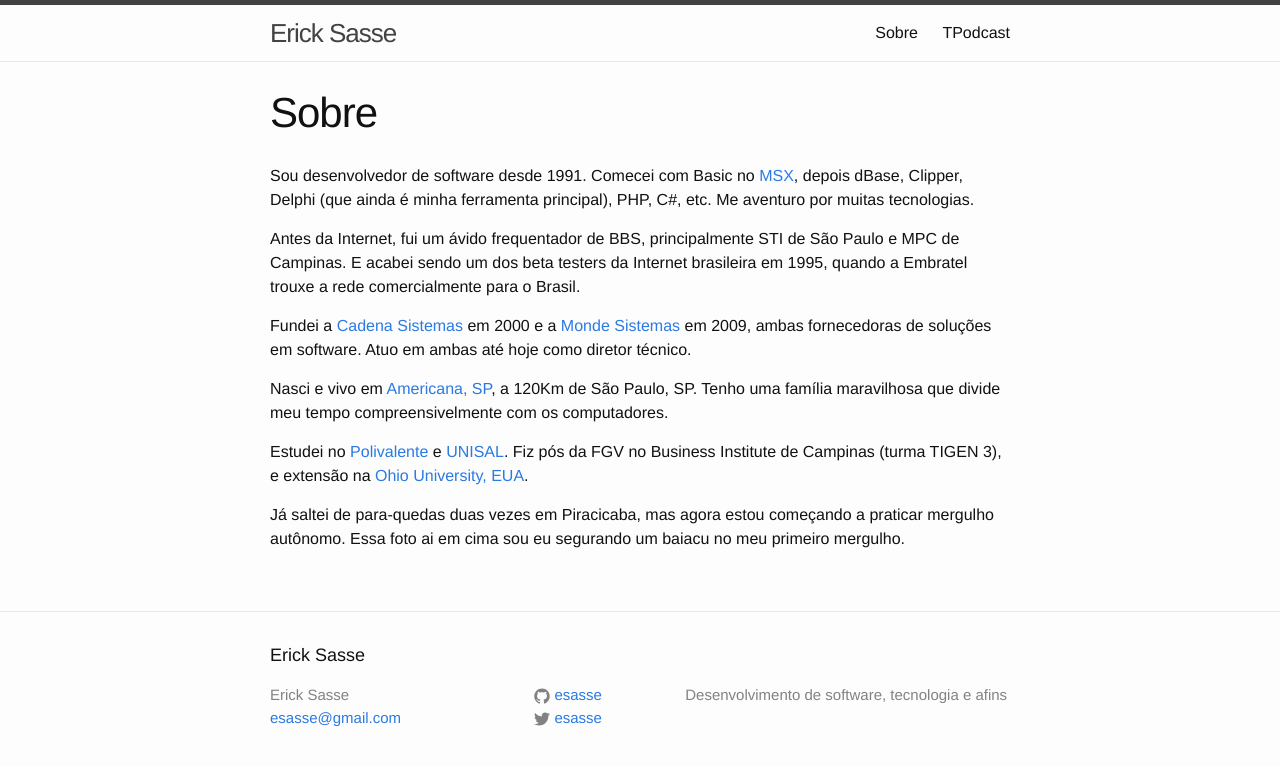
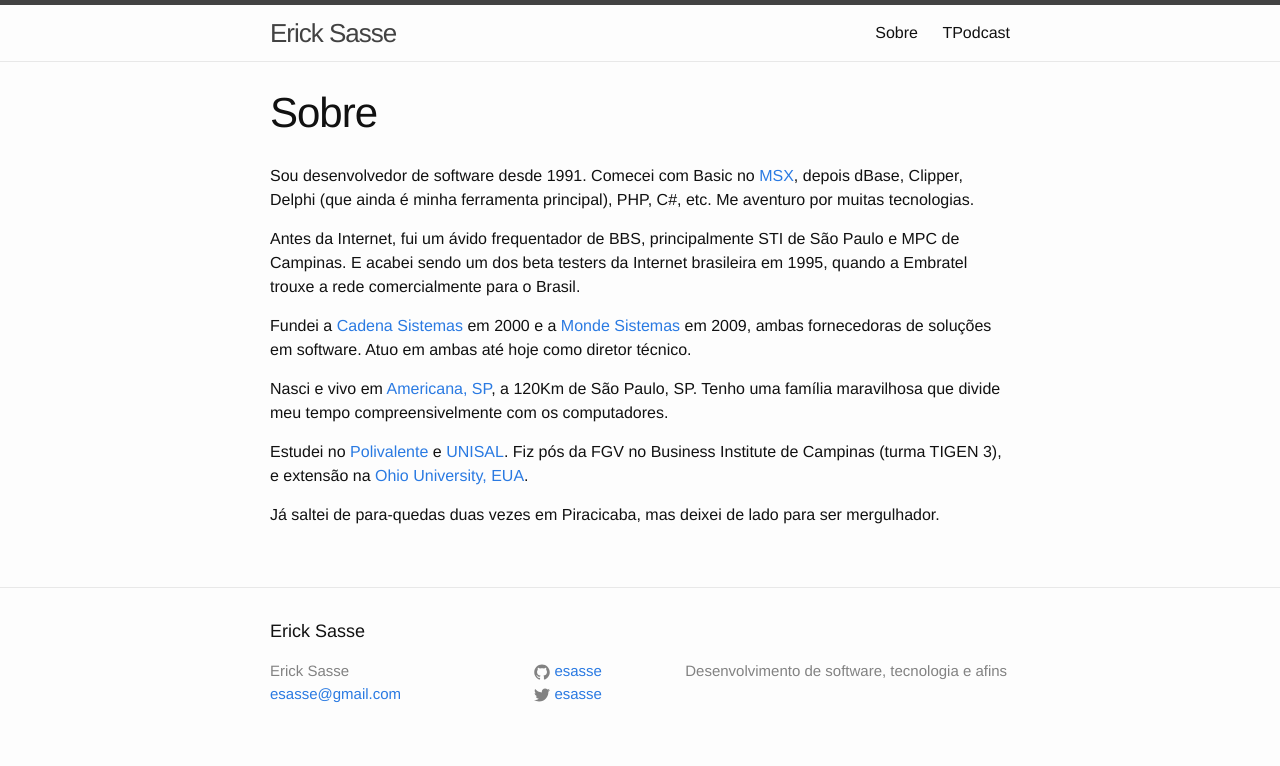
Before and after one commit to esasse/esasse.github.io, a Jekyll site: the page built from sobre.md, in a window 1280 px wide. Shown: the top 766 px of the page. Built offline with Jekyll 4.4.1, drawn with Linux system fonts in a browser that asks for light colours.

Commit message:
Update sobre.md

```diff
--- a/sobre.md
+++ b/sobre.md
@@ -14,7 +14,7 @@ Nasci e vivo em [Americana, SP][4], a 120Km de São Paulo, SP. Tenho uma famíli
 
 Estudei no [Polivalente][5] e [UNISAL][6]. Fiz pós da FGV no Business Institute de Campinas (turma TIGEN 3), e extensão na [Ohio University, EUA][7].
 
-Já saltei de para-quedas duas vezes em Piracicaba, mas agora estou começando a praticar mergulho autônomo. Essa foto ai em cima sou eu segurando um baiacu no meu primeiro mergulho.
+Já saltei de para-quedas duas vezes em Piracicaba, mas deixei de lado para ser mergulhador.
 
  [2]: /wp-content/uploads/2005/02/expertplus_fev90.jpg
  [3]: http://www.cadena.com.br
```
